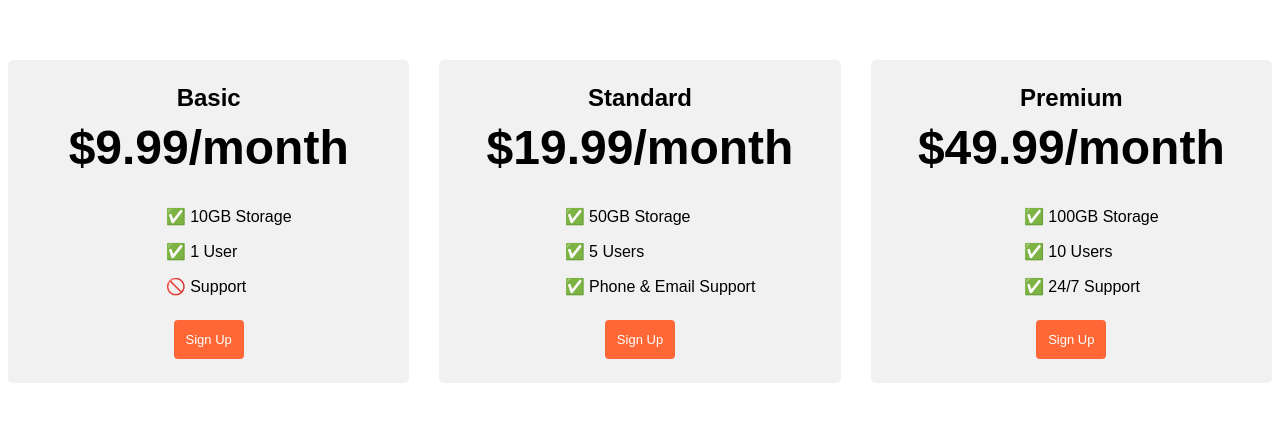
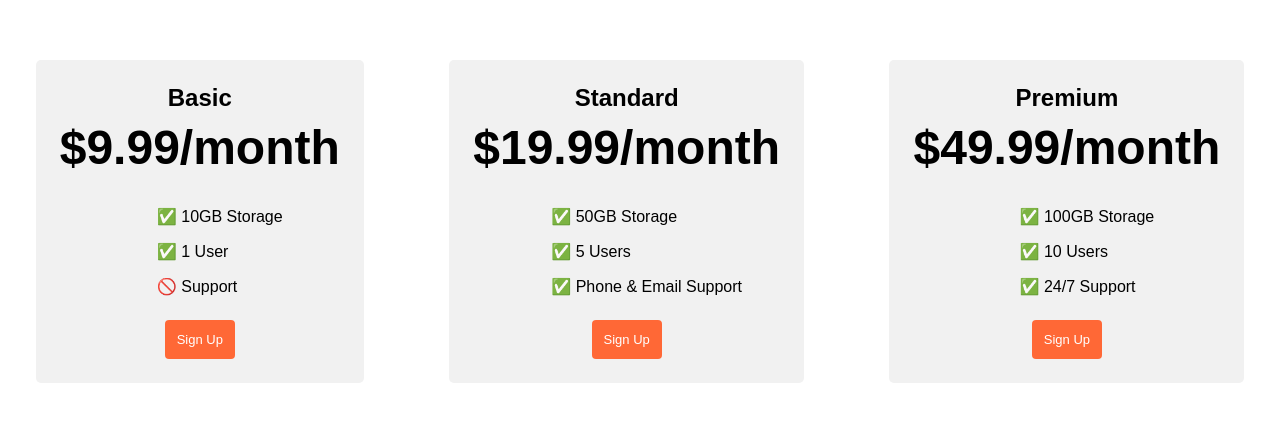
Before and after one commit to KamiKruse/udemyCourseLearning, a plain HTML site: page Chapter 9/9.4 Flexbox Pricing Table Project/index.html in a window 1280 px wide. Shown: the part 187-608 px from the top of the page. Drawn offline with Linux system fonts and the light colour scheme; a web font is replaced by a local one.

Commit message:
Finished Chpater 9 Flexbox

```diff
--- a/Chapter 9/9.4 Flexbox Pricing Table Project/index.html
+++ b/Chapter 9/9.4 Flexbox Pricing Table Project/index.html
@@ -25,7 +25,8 @@
       padding: 24px;
       display: flex;
       flex-direction: column;
-      flex-basis: 100%;
+      max-width: 400px;
+      /* flex-basis: 100%; */
       align-items: center;
     }
 
```
Also changed, not shown: Chapter 9/9.4 Flexbox Pricing Table Project/solution.html (line endings or trailing spaces), 1 other file.
